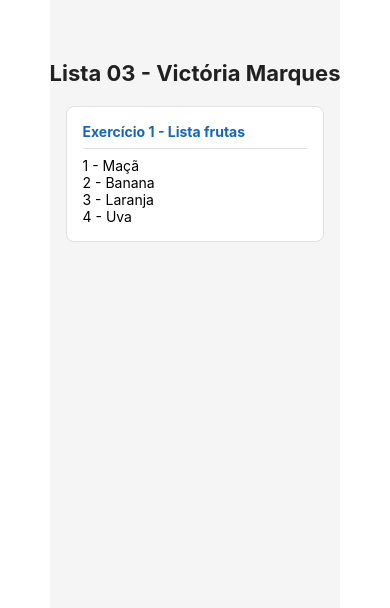
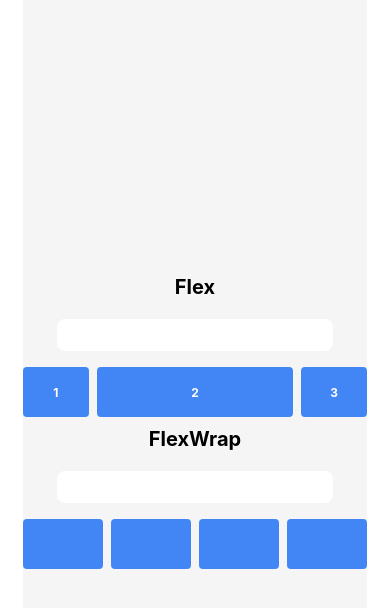
Before and after one commit to victoria-marques/first-app, a React Native app: screen / in a window 390 px wide. Shown: the top 608 px of the page. Built offline with nearby package versions, Linux system fonts and the light colour scheme.

Commit message:
atividades

```diff
--- a/src/App.js
+++ b/src/App.js
@@ -11,12 +11,16 @@ import Exercicio01 from './lista02/exercicio1-Operador_Ternario';
 import Exercicio02 from './lista02/exercicio2-Operador_&&';
 import Exercicio03 from './lista02/exercicio3-Condicional_Multiplas_Condicoes';
 import Exercicio001 from './lista03/exercicio1-Lista_Frutas';
+import Exercicio003 from './lista03/exercicio3-Filtrar_Numeros_Pares';
+import Exercicio002 from './lista03/exercicio2-Lista_Produtos';
+import ViewExample from './basic_components/view_examples01';
+import ViewExample02 from './basic_components/view_examples02';
 
 
 export default function App() {
   return (
     <View style={styles.container}>
-      <Exercicio001 />
+      <ViewExample02/>
     </View>
   );
 }
--- /dev/null
+++ b/src/basic_components/view_examples01.js
@@ -0,0 +1,65 @@
+import { View, Text, StyleSheet } from "react-native";
+
+export default function ViewExample() {
+  return (
+    <View style={styles.container}>
+      <Text style={styles.titulo}>Flexbox Direction</Text>
+      <View style={styles.exemplo}>
+      <View style={{flexDirection: "row", gap: 8}}>
+      <View style={styles.box} />
+      <View style={styles.box} />
+      <View style={styles.box} />
+    </View>
+
+    </View>
+     <Text style={styles.titulo}>justify Content</Text>
+      <View style={styles.exemplo}>
+      <View style={{flexDirection: "column", height: 300, width: 300, gap: 8, justifyContent: "center", alignContent: "center" }}>
+      <View style={styles.box} />
+      <View style={styles.box} />
+      <View style={styles.box} />
+    </View>
+    </View>
+    </View>
+  );
+}
+
+const styles = StyleSheet.create({
+  container: {
+    flex: 1,
+    justifyContent: "center",
+    alignItems: "center",
+    backgroundColor: "#f5f5f5",
+  },
+  titulo: {
+    fontSize: 20,
+    fontWeight: "bold",
+    marginBottom: 20,
+  },
+  subtitulo: {
+    fontSize: 14,
+    fontWeight: "bold",
+    color: "#4285f4",
+    marginBottom: 8,
+  },
+  exemplo: {
+    width: "80%",
+    padding: 16,
+    marginBottom: 16,
+    backgroundColor: "#fff",
+    borderRadius: 8,
+  },
+  box: {
+    width: 50,
+    height: 50,
+    backgroundColor: "#4285f4",
+    borderRadius: 4,
+    justifyContent: "center",
+    alignItems: "center",
+  },
+  textBox: {
+    color: "#fff",
+    fontSize: 12,
+    fontWeight: "bold",
+  },
+});
--- /dev/null
+++ b/src/basic_components/view_examples02.js
@@ -0,0 +1,70 @@
+import { View, Text, StyleSheet } from "react-native";
+
+export default function ViewExample02 () {
+  return (
+    <View style={styles.container}>
+      <Text style={styles.titulo}>Flex</Text>
+      <View style={styles.exemplo}></View>
+      <View style={{flexDirection: "row", height: 60, width: "100%", gap: 8}}>
+        <View style={[styles.box, {flex: 1}]}>
+            <Text style={styles.textBox}>1</Text>
+        </View>
+        <View style={[styles.box, {flex: 3}]}>
+            <Text style={styles.textBox}>2</Text>
+        </View>
+        <View style={[styles.box, {flex: 1}]}>
+            <Text style={styles.textBox}>3</Text>
+        </View>
+
+      </View>
+        <Text style={styles.titulo}>FlexWrap</Text>
+      <View style={styles.exemplo}></View>
+      <View style={{flexDirection: "row", gap: 8, flexWrap: "wrap"}}>
+      <View style={[styles.box, {width: 80}]}></View>
+      <View style={[styles.box, {width: 80}]}></View>
+      <View style={[styles.box, {width: 80}]}></View>
+      <View style={[styles.box, {width: 80}]}></View>
+      </View>
+    </View>
+  );
+}
+
+const styles = StyleSheet.create({
+  container: {
+    flex: 1,
+    justifyContent: "center",
+    alignItems: "center",
+    backgroundColor: "#f5f5f5",
+  },
+  titulo: {
+    fontSize: 20,
+    fontWeight: "bold",
+    marginBottom: 20,
+  },
+  subtitulo: {
+    fontSize: 14,
+    fontWeight: "bold",
+    color: "#4285f4",
+    marginBottom: 8,
+  },
+  exemplo: {
+    width: "80%",
+    padding: 16,
+    marginBottom: 16,
+    backgroundColor: "#fff",
+    borderRadius: 8,
+  },
+  box: {
+    width: 50,
+    height: 50,
+    backgroundColor: "#4285f4",
+    borderRadius: 4,
+    justifyContent: "center",
+    alignItems: "center",
+  },
+  textBox: {
+    color: "#fff",
+    fontSize: 12,
+    fontWeight: "bold",
+  },
+});
--- a/src/jsx_examples/exemplo-04-listas.js
+++ b/src/jsx_examples/exemplo-04-listas.js
@@ -23,6 +23,7 @@ export default function Exemplo04() {
 
       <View style={styles.exemplo}>
     <Text style={styles.subtitulo}>Map em Objeto</Text>
+
         {alunos.map((aluno) =>(
             <Text key={aluno.id}>
                 {aluno.nome} - {aluno.nota}
--- a/src/lista03/exercicio2-Lista_Produtos.js
+++ b/src/lista03/exercicio2-Lista_Produtos.js
@@ -9,14 +9,24 @@
 
 import { View, Text, ScrollView, StyleSheet } from "react-native";
 
-export default function Lista01() {
+export default function Exercicio002() {
+  const produtos = [
+    {id: 1, nome: "Camiseta", preco: 49.90},
+    {id: 2, nome: "Calça", preco: 89.90},
+    {id: 3, nome: "Tênis", preco: 199.90}
+  ]
   return (
     <ScrollView style={styles.container}>
-      <Text style={styles.titulo}>Lista 01 - Victória Marques</Text>
+      <Text style={styles.titulo}>Lista 03 - Victória Marques</Text>
 
       <View style={styles.card}>
-        <Text style={styles.label}>Exercício 1 - </Text>
-        {/* TODO: sua resposta aqui */}
+        <Text style={styles.label}>Exercício 2 - Lista dos produtos </Text>
+
+        {produtos.map((produto) => {
+          <Text key={produto.id}>
+            {produto.nome} - {produto.preco}
+          </Text>
+        })}
       </View>
     </ScrollView>
   );
--- a/src/lista03/exercicio3-Filtrar_Numeros_Pares.js
+++ b/src/lista03/exercicio3-Filtrar_Numeros_Pares.js
@@ -5,14 +5,20 @@
 
 import { View, Text, ScrollView, StyleSheet } from "react-native";
 
-export default function Lista01() {
+export default function Exercicio003() {
+  const numeros = [1, 2, 3, 4, 5, 6, 7, 8, 9, 10]
+
   return (
     <ScrollView style={styles.container}>
       <Text style={styles.titulo}>Lista 01 - SeuNome</Text>
 
       <View style={styles.card}>
-        <Text style={styles.label}>Exercício 1 - View com Text</Text>
-        {/* TODO: sua resposta aqui */}
+        <Text style={styles.label}>Exercício 3 - Lista de numeros</Text>
+        {numeros.filter((numero) => numero % 2 == 0).map((numero) => {
+          <Text key={numero}>
+            {numero}
+          </Text>
+        })}
       </View>
     </ScrollView>
   );
```
